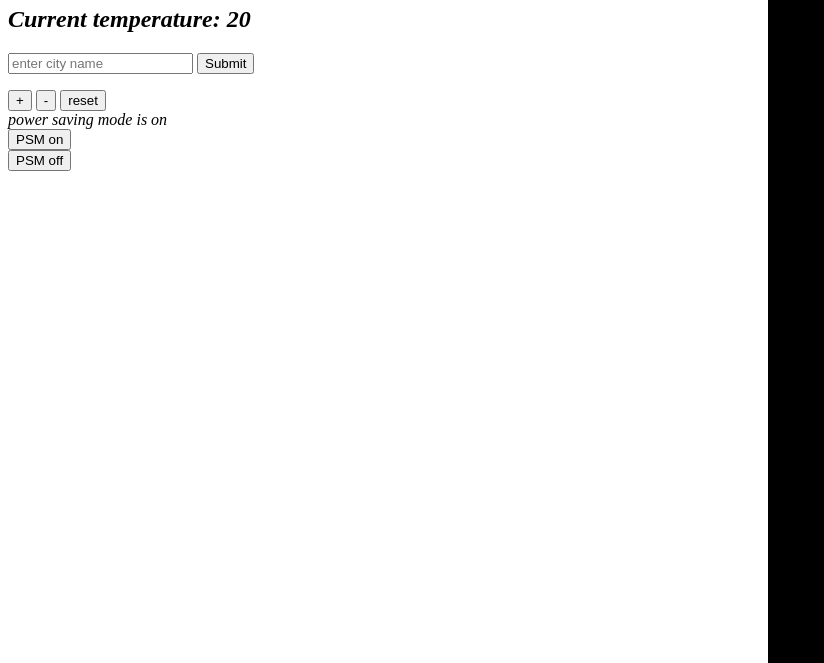
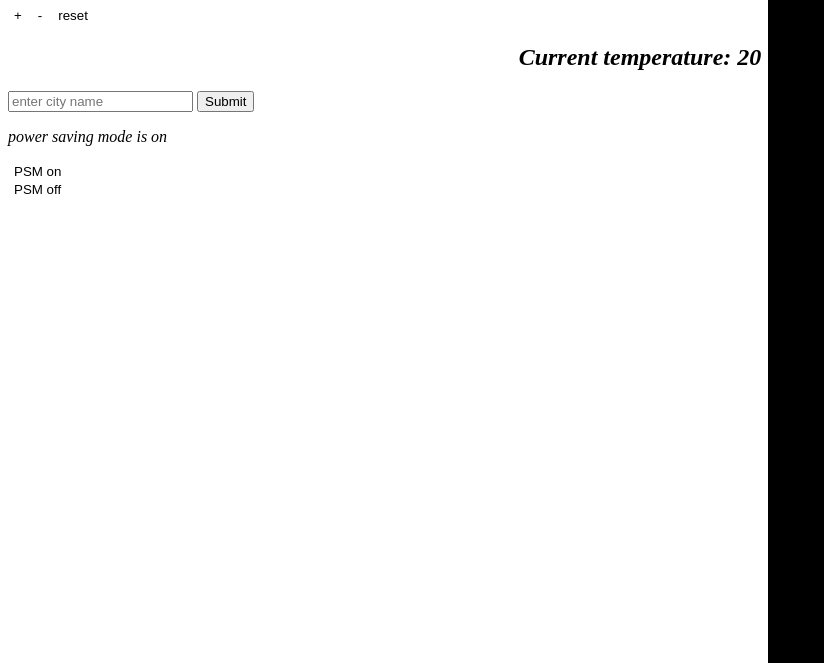
Before and after one commit to lroberts77/thermostat-js, a plain HTML site: page index.html in a window 1280 px wide. Shown: the part 137-800 px from the top of the page, without its empty margins (0-824 px from the left). Drawn offline with nearby package versions, Linux system fonts and the light colour scheme; no server answers; files whose address does not match are found by name.

Commit message:
more css styling on the buttons

```diff
--- a/index.html
+++ b/index.html
@@ -12,6 +12,11 @@
     <section>
         <div>
             <h1>Thermostat temp: <span id="temperature"></span></h1>
+            <div>
+                <button class="button button1" id="temp-up">+</button>
+                <button class="button button1" id="temp-down">-</button>
+                <button class="button button1" id="temp-reset">reset</button>
+            </div>
             <h1>Current temperature: <span id="current-temperature">20</span></h1>
         </div>
         <form id="select-city">
@@ -19,17 +24,13 @@
             <input type="submit"></input>
         </form>
         <p>
-            <div>
-                <button id="temp-up">+</button>
-                <button id="temp-down">-</button>
-                <button id="temp-reset">reset</button>
-            </div>
+
             power saving mode is <span id="power-saving-status">on</span>
             <div>
-                <button id="powersaving-on">PSM on</button>
+                <button class="button button2" id="powersaving-on">PSM on</button>
             </div>
             <div>
-                <button id="powersaving-off">PSM off</button>
+                <button class="button button3" id="powersaving-off">PSM off</button>
             </div>
         </p>
     </section>
--- a/thermostat.css
+++ b/thermostat.css
@@ -7,6 +7,39 @@ section {
 font-style: italic;
 font-family: 'Times New Roman', Times, serif;
 
+}
+.button1 {
+  background-color: white;
+  color: black;
+  border: white;
+}
+.button1:hover {
+  background-color: black;
+  color: white;
+}
+
+.button2 {
+  background-color: white;
+  color: black;
+  border: white;
+}
+.button2:hover {
+  background-color: lightgreen;
+  color: white;
+}
+
+.button3 {
+  background-color: white;
+  color: black;
+  border: white;
+}
+.button3:hover {
+  background-color:red;
+  color: white;
+}
+
+h1 {
+  text-align: center;
 }
 
 .low_usage {
```
